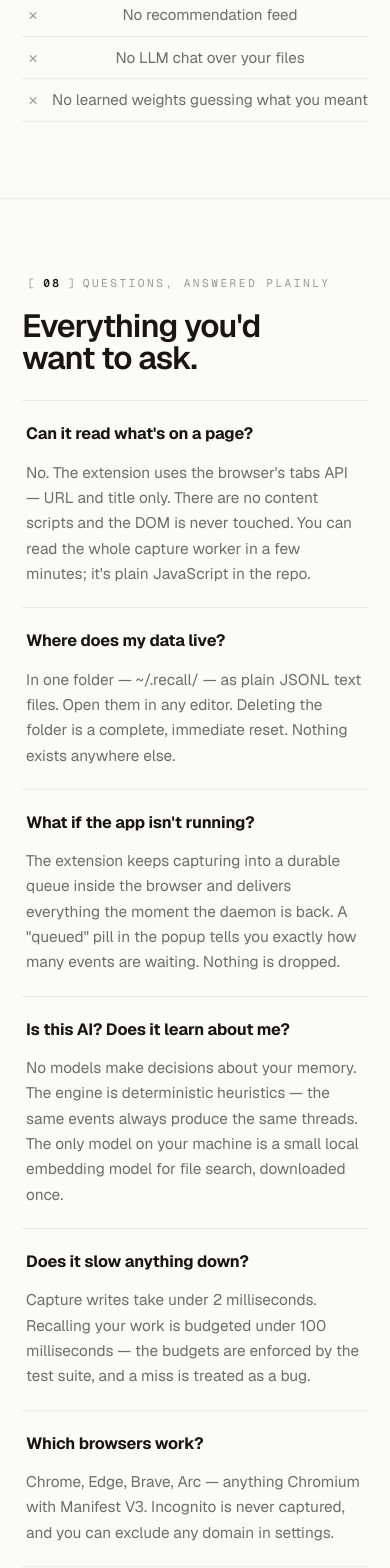
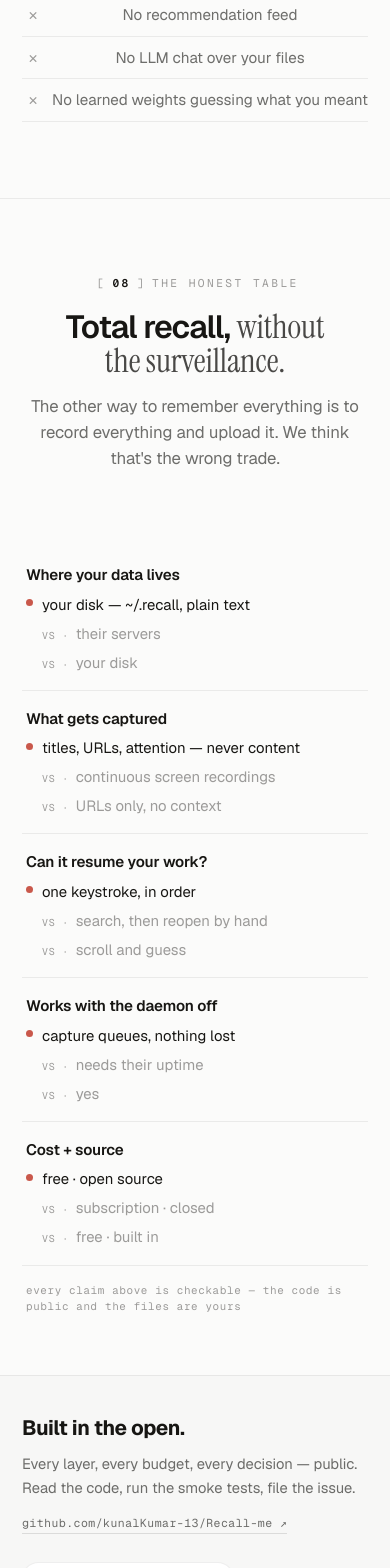
Before and after one commit to kunalKumar-13/Recall-me, a Next.js app in the folder apps/web/: page / in a window 390 px wide. Shown: the part 10432-12000 px from the top of the page. Built offline with nearby package versions, Linux system fonts and the light colour scheme.

Commit message:
feat(web): honest comparison table + built-in-the-open band

```diff
--- /dev/null
+++ b/apps/web/app/components/v2/Compare.tsx
@@ -0,0 +1,89 @@
+import { Section, SectionHead, Words } from "../../lib/reveal";
+
+/**
+ * The honest comparison. Every cell is checkable: cloud recall tools
+ * record your screen to their servers on a subscription; browser
+ * history keeps URLs with no context; Recall keeps the shape of your
+ * work in plain files on your disk.
+ */
+
+const ROWS: Array<{ q: string; recall: string; cloud: string; history: string; win?: boolean }> = [
+  {
+    q: "Where your data lives",
+    recall: "your disk — ~/.recall, plain text",
+    cloud: "their servers",
+    history: "your disk",
+    win: true,
+  },
+  {
+    q: "What gets captured",
+    recall: "titles, URLs, attention — never content",
+    cloud: "continuous screen recordings",
+    history: "URLs only, no context",
+    win: true,
+  },
+  {
+    q: "Can it resume your work?",
+    recall: "one keystroke, in order",
+    cloud: "search, then reopen by hand",
+    history: "scroll and guess",
+    win: true,
+  },
+  {
+    q: "Works with the daemon off",
+    recall: "capture queues, nothing lost",
+    cloud: "needs their uptime",
+    history: "yes",
+  },
+  {
+    q: "Cost + source",
+    recall: "free · open source",
+    cloud: "subscription · closed",
+    history: "free · built in",
+    win: true,
+  },
+];
+
+export function Compare() {
+  return (
+    <Section id="compare" className="sec">
+      <div className="wrap sechead c">
+        <SectionHead index="08" eyebrow="The honest table">
+          <h2>
+            <Words>Total recall, </Words>
+            <em>
+              <Words>without the surveillance.</Words>
+            </em>
+          </h2>
+          <p className="lead rise">
+            The other way to remember everything is to record everything and
+            upload it. We think that&apos;s the wrong trade.
+          </p>
+        </SectionHead>
+      </div>
+
+      <div className="cmp rise">
+        <div className="cmp-head">
+          <span />
+          <span className="cmp-us">
+            Recall
+          </span>
+          <span>Cloud recall apps</span>
+          <span>Browser history</span>
+        </div>
+        {ROWS.map((r) => (
+          <div className="cmp-row" key={r.q}>
+            <span className="cmp-q">{r.q}</span>
+            <span className={`cmp-us${r.win ? " win" : ""}`}>{r.recall}</span>
+            <span className="cmp-o">{r.cloud}</span>
+            <span className="cmp-o">{r.history}</span>
+          </div>
+        ))}
+        <div className="cmp-foot mono">
+          every claim above is checkable — the code is public and the files
+          are yours
+        </div>
+      </div>
+    </Section>
+  );
+}
--- a/apps/web/app/components/v2/Faq.tsx
+++ b/apps/web/app/components/v2/Faq.tsx
@@ -31,7 +31,7 @@ export function Faq() {
   return (
     <Section id="faq" className="sec">
       <div className="wrap sechead">
-        <SectionHead index="08" eyebrow="Questions, answered plainly">
+        <SectionHead index="09" eyebrow="Questions, answered plainly">
           <h2>
             <Words>Everything you&apos;d want to ask.</Words>
           </h2>
--- /dev/null
+++ b/apps/web/app/components/v2/OpenBand.tsx
@@ -0,0 +1,52 @@
+import { LINKS } from "../../lib/links";
+import { Section } from "../../lib/reveal";
+
+/**
+ * Built in the open — the roadmap as shipped truth, not promises.
+ * Ticks are things you can run today; circles are said out loud so
+ * they can be checked later.
+ */
+const ITEMS = [
+  { done: true, label: "launcher · ⌃space resume" },
+  { done: true, label: "browser + editor + desktop capture" },
+  { done: true, label: "attention signal (work-blocks)" },
+  { done: true, label: "semantic file search" },
+  { done: true, label: "macOS .dmg" },
+  { done: false, label: "notarized public release" },
+  { done: false, label: "behavioural session engine" },
+  { done: false, label: "windows + linux" },
+] as const;
+
+export function OpenBand() {
+  return (
+    <Section className="openband" as="div">
+      <div className="ob-inner">
+        <div className="ob-left rise">
+          <div className="ob-title">Built in the open.</div>
+          <p className="ob-sub">
+            Every layer, every budget, every decision — public. Read the
+            code, run the smoke tests, file the issue.
+          </p>
+          <a
+            className="ob-link mono"
+            href={LINKS.github}
+            target="_blank"
+            rel="noreferrer"
+          >
+            github.com/kunalKumar-13/Recall-me ↗
+          </a>
+        </div>
+        <div className="ob-items">
+          {ITEMS.map((it) => (
+            <span
+              key={it.label}
+              className={`ob-item mono${it.done ? " done" : ""}`}
+            >
+              <i>{it.done ? "✓" : "○"}</i> {it.label}
+            </span>
+          ))}
+        </div>
+      </div>
+    </Section>
+  );
+}
--- a/apps/web/app/globals.css
+++ b/apps/web/app/globals.css
@@ -497,6 +497,37 @@ ul.never { padding: 0; margin: 10px 0 0; }
 .refuse .y { color: var(--red); font-family: var(--mono); }
 .refuse .n { color: var(--ink3); font-family: var(--mono); }
 
+/* ---------------- compare table ---------------- */
+.cmp { max-width: var(--maxw); margin: 0 auto clamp(60px, 8vw, 110px); padding: 0 var(--pad); }
+.cmp-head, .cmp-row { display: grid; grid-template-columns: 1.2fr 1.3fr 1fr 1fr; gap: clamp(14px, 2vw, 28px); align-items: baseline; padding: 15px 4px; border-bottom: 1px solid var(--hair2); }
+.cmp-head { font-family: var(--mono); font-size: 0.64rem; letter-spacing: 0.16em; text-transform: uppercase; color: var(--ink3); border-bottom-color: var(--hair); }
+.cmp-head .cmp-us { color: var(--red); font-weight: 600; }
+.cmp-q { font-weight: 600; font-size: 0.95rem; letter-spacing: -0.01em; }
+.cmp-row .cmp-us { font-size: 0.93rem; color: var(--ink); position: relative; padding-left: 16px; }
+.cmp-row .cmp-us::before { content: ""; position: absolute; left: 0; top: 0.42em; width: 7px; height: 7px; border-radius: 50%; background: var(--red); opacity: 0.85; }
+.cmp-o { font-size: 0.93rem; color: var(--ink3); }
+.cmp-foot { padding: 16px 4px 0; font-size: 0.68rem; letter-spacing: 0.06em; color: var(--ink3); }
+@media (max-width: 820px) {
+  .cmp-head { display: none; }
+  .cmp-row { grid-template-columns: 1fr; gap: 6px; padding: 16px 4px; }
+  .cmp-row .cmp-o { padding-left: 16px; }
+  .cmp-row .cmp-o::before { content: "vs · "; font-family: var(--mono); font-size: 0.62rem; letter-spacing: 0.08em; text-transform: uppercase; }
+}
+
+/* ---------------- built in the open ---------------- */
+.openband { border-top: 1px solid var(--hair2); border-bottom: 1px solid var(--hair2); background: rgba(var(--inkrgb), 0.016); }
+.ob-inner { max-width: var(--maxw); margin: 0 auto; padding: clamp(36px, 5vw, 60px) var(--pad); display: grid; grid-template-columns: minmax(260px, 0.9fr) 1.1fr; gap: clamp(28px, 4vw, 64px); align-items: center; }
+@media (max-width: 860px) { .ob-inner { grid-template-columns: 1fr; } }
+.ob-title { font-weight: 620; font-size: clamp(1.3rem, 2.2vw, 1.7rem); letter-spacing: -0.02em; }
+.ob-sub { margin-top: 8px; font-size: 0.92rem; color: var(--ink2); line-height: 1.6; max-width: 38ch; }
+.ob-link { display: inline-block; margin-top: 14px; font-size: 0.72rem; letter-spacing: 0.04em; color: var(--ink2); border-bottom: 1px solid var(--hair); padding-bottom: 2px; }
+.ob-link:hover { color: var(--ink); border-color: var(--ink3); }
+.ob-items { display: flex; flex-wrap: wrap; gap: 8px; }
+.ob-item { display: inline-flex; align-items: center; gap: 7px; font-size: 0.68rem; letter-spacing: 0.05em; color: var(--ink3); border: 1px solid var(--hair2); border-radius: 999px; padding: 7px 13px; background: var(--card); }
+.ob-item.done { color: var(--ink2); }
+.ob-item i { font-style: normal; color: var(--ink3); }
+.ob-item.done i { color: var(--red); font-weight: 700; }
+
 /* ---------------- faq ---------------- */
 .faq { margin-top: clamp(26px, 3.6vw, 44px); border-top: 1px solid var(--hair2); }
 .qa { padding: clamp(20px, 2.6vw, 28px) 4px; border-bottom: 1px solid var(--hair2); display: grid; grid-template-columns: minmax(220px, 1fr) 2fr; gap: 14px 40px; }
--- a/apps/web/app/page.tsx
+++ b/apps/web/app/page.tsx
@@ -1,8 +1,10 @@
+import { Compare } from "./components/v2/Compare";
 import { Download } from "./components/v2/Download";
 import { Engine } from "./components/v2/Engine";
 import { Extension } from "./components/v2/Extension";
 import { Faq } from "./components/v2/Faq";
 import { Features } from "./components/v2/Features";
+import { OpenBand } from "./components/v2/OpenBand";
 import { Finale } from "./components/v2/Finale";
 import { Pipeline } from "./components/v2/Pipeline";
 import { Stats } from "./components/v2/Stats";
@@ -44,6 +46,8 @@ export default function Page() {
         <Terminal />
         <Privacy />
         <Rule />
+        <Compare />
+        <OpenBand />
         <Faq />
         <Download />
         <Finale />
```
